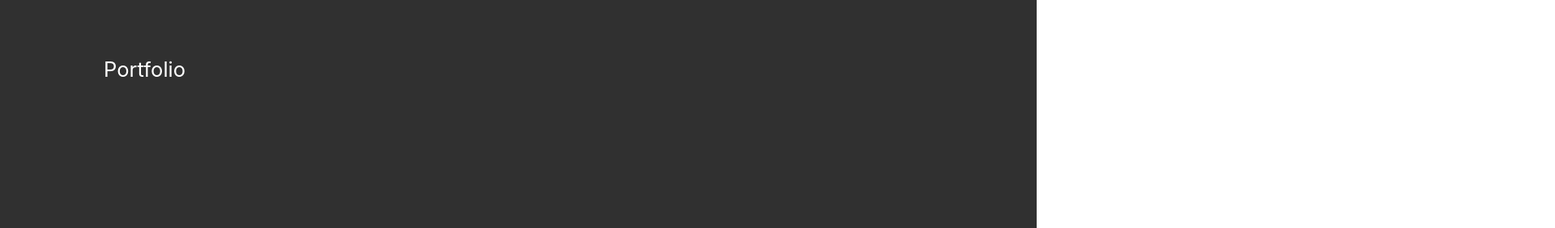
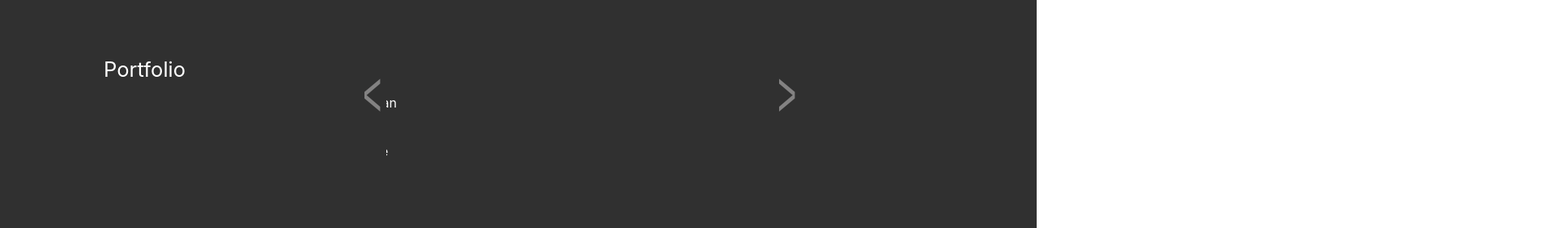
Before and after one commit to jay1729/react-resume, a React (Create React App) app: page / in a window 1280 px wide. Shown: the part 3034-3316 px from the top of the page at 81% size, 1920 px wide, since content can reach past the window. Built offline with nearby package versions, Linux system fonts and the light colour scheme.

Commit message:
left and right swipe desktop

```diff
--- a/src/education/Education.css
+++ b/src/education/Education.css
@@ -51,4 +51,10 @@
     .Program {
         padding-bottom: 2vh;
     }
+
+    .BasicInfo {
+        align-items: flex-start;
+        justify-content: left;
+        margin-right: 5%;
+    }
 }
--- a/src/portfolio/Portfolio.css
+++ b/src/portfolio/Portfolio.css
@@ -1,22 +1,34 @@
 .Portfolio {
-    display: flex;
+    display: block;
     max-width: 100%;
     padding-top: 15vh;
     padding-bottom: 15vh;
+    overflow-x: hidden;
+    position: relative;
 }
 
 .PortfolioTitle {
     width: 20vw;
     font-size: 2vw;
     text-align: left;
-    margin-left: 10vw;
+    position: absolute;
+    top: 0vh;
+    padding-top: 15vh;
+    padding-bottom: 30vh;
+    padding-left: 10vw;
+    z-index: 3;
+    background-color: #303030;
+}
+
+.PortfolioContent {
+    position: relative;
 }
 
 .ProjectTitle {
+    font-size: 2vw;
     text-align: left;
-    font-size: 2vw;
-    align-items: flex-start;
     margin-bottom: 2vh;
+    max-width: 100%;
 }
 
 .ProjectBulletPoint {
@@ -24,21 +36,37 @@
 }
 
 .Project {
-    display: flex;
+    display: block;
     align-items: center;
+    justify-content: center;
+    margin: 0%;
+    min-width: 60%;
+    max-width: 60%;
+    margin-left: 40%;
+    z-index: -1;
 }
 
 .GithubLogo {
-    margin-right: 3vw;
+    display: none;
 }
 
 .ProjectDesc {
+    align-items: left;
     text-align: left;
-    align-items: flex-start;
+    max-width: 100%;
+}
+
+.ProjectPoints {
+    align-items: center;
+    max-width: 100%;
+    margin: 0%;
 }
 
 .ProjectBody {
-    width: 50vw;
+    text-align: center;
+    align-content: center;
+    justify-content: center;
+    max-width: 50%;
 }
 
 .Projects {
@@ -46,25 +74,55 @@
 }
 
 .leftButton {
-    background-color: transparent;
-    border: 0ch;
-    font-size: 2.5vw;
-    color: gray;
-    margin-right: 2vw;
-    outline: none;
+    position: absolute;
+    top: 0%;
+    left: 0%;
+    padding-left: 5vw;
+    margin-left: 30vw;
+    padding-top: 17vh;
+    padding-bottom: 15vh;
+    color: rgb(131, 130, 130);
+    font-size: 5vh;
     transform: scaleY(2);
-    visibility: hidden;
+    z-index: 2;
+    background-color: #303030;
+    border: 0;
+    outline: 0;
 }
 
 .rightButton {
-    background-color: transparent;
-    border: 0ch;
-    font-size: 2.5vw;
-    color: gray;
-    margin-left: 2vw;
-    outline: none;
+    position: absolute;
+    top: 0%;
+    left: 70%;
+    padding-left: 5vw;
+    padding-top: 17vh;
+    padding-bottom: 15vh;
+    padding-right: 5%;
+    color: rgb(131, 130, 130);
+    font-size: 5vh;
     transform: scaleY(2);
-    visibility: visible;
+    z-index: 2;
+    background-color: #303030;
+    border: 0;
+    outline: 0;
+}
+
+.blockingScreen {
+    position: absolute;
+    top: 0%;
+    left: 70%;
+    padding-right: 50%;
+    background-color: #303030;
+    z-index: 1;
+    height: 100%;
+}
+
+.leftButton:hover {
+    color: white;
+}
+
+.rightButton:hover {
+    color: white;
 }
 
 @media only screen and (max-width: 500px) {
@@ -74,12 +132,18 @@
         padding-top: 5vh;
         padding-bottom: 5vh;
         overflow-x: hidden;
+        position: static;
     }
 
     .PortfolioTitle {
+        position: static;
         font-size: 6vw;
         text-align: left;
         margin-left: 3vw;
+        top: 0vh;
+        padding-top: 0vh;
+        padding-bottom: 0vh;
+        padding-left: 0vw;
     }
 
     .ProjectTitle {
@@ -91,10 +155,12 @@
     }
 
     .Project {
-        min-width: 100vw;
+        min-width: 100%;
         display: block;
         align-items: center;
         height: 30vh;
+        max-width: 100%;
+        margin-left: 0%;
     }
 
     .Projects {
@@ -104,7 +170,7 @@
 
     .ProjectBody {
         width: unset;
-        max-width: 100vw;
+        max-width: 90%;
         margin-left: 5vw;
     }
 
@@ -116,4 +182,18 @@
     .GithubLogo {
         display: none;
     }
+
+    .leftButton {
+        position: relative;
+        display: none;
+    }
+
+    .rightButton {
+        position: relative;
+        display: none;
+    }
+
+    .blockingScreen {
+        display: none;
+    }
 }
--- a/src/portfolio/Portfolio.js
+++ b/src/portfolio/Portfolio.js
@@ -201,11 +201,18 @@ class Projects extends Component {
     }
 
     componentDidMount(){
-        console.log("WIDTH "+window.screen.width);
+        //console.log("WIDTH "+window.screen.width);
         this.changeProjectQuick(this.currentProject);
         setInterval(this.autoScrollToNextProject, 5000);
         this.registerTransitionCheck();
         this.registerTouchEvents();
+    }
+
+    componentDidUpdate(){
+        if(this.props.swipe != 0){
+            this.currentProject += this.props.swipe;
+            this.translateSlow();
+        }
     }
 
     render(){
@@ -219,6 +226,34 @@ class Projects extends Component {
 }
 
 class Portfolio extends Component {
+
+    constructor(props){
+        super(props);
+        this.state = {
+            swipeAction: 0
+        }
+    }
+
+    leftSwipe = () => {
+        this.setState({
+            swipeAction: -1
+        });
+    }
+
+    rightSwipe = () => {
+        this.setState({
+            swipeAction: 1
+        });
+    }
+
+    componentDidUpdate(){
+        if(this.state.swipeAction != 0){
+            this.setState({
+                swipeAction: 0
+            });
+        }
+    }
+
     render(){
         let projects = this.props.projects;
         return(
@@ -226,9 +261,12 @@ class Portfolio extends Component {
                 <div className='PortfolioTitle'>
                     {'Portfolio'}
                 </div>
+                <button className='leftButton' onClick={this.leftSwipe}>{'<'}</button>
                 <div className='PortfolioContent'>
-                    <Projects projects={projects} />
+                    <Projects projects={projects} swipe={this.state.swipeAction} />
                 </div>
+                <button className='rightButton' onClick={this.rightSwipe}>{'>'}</button>
+                <div className='blockingScreen'/>
             </div>
         );
     }
```
